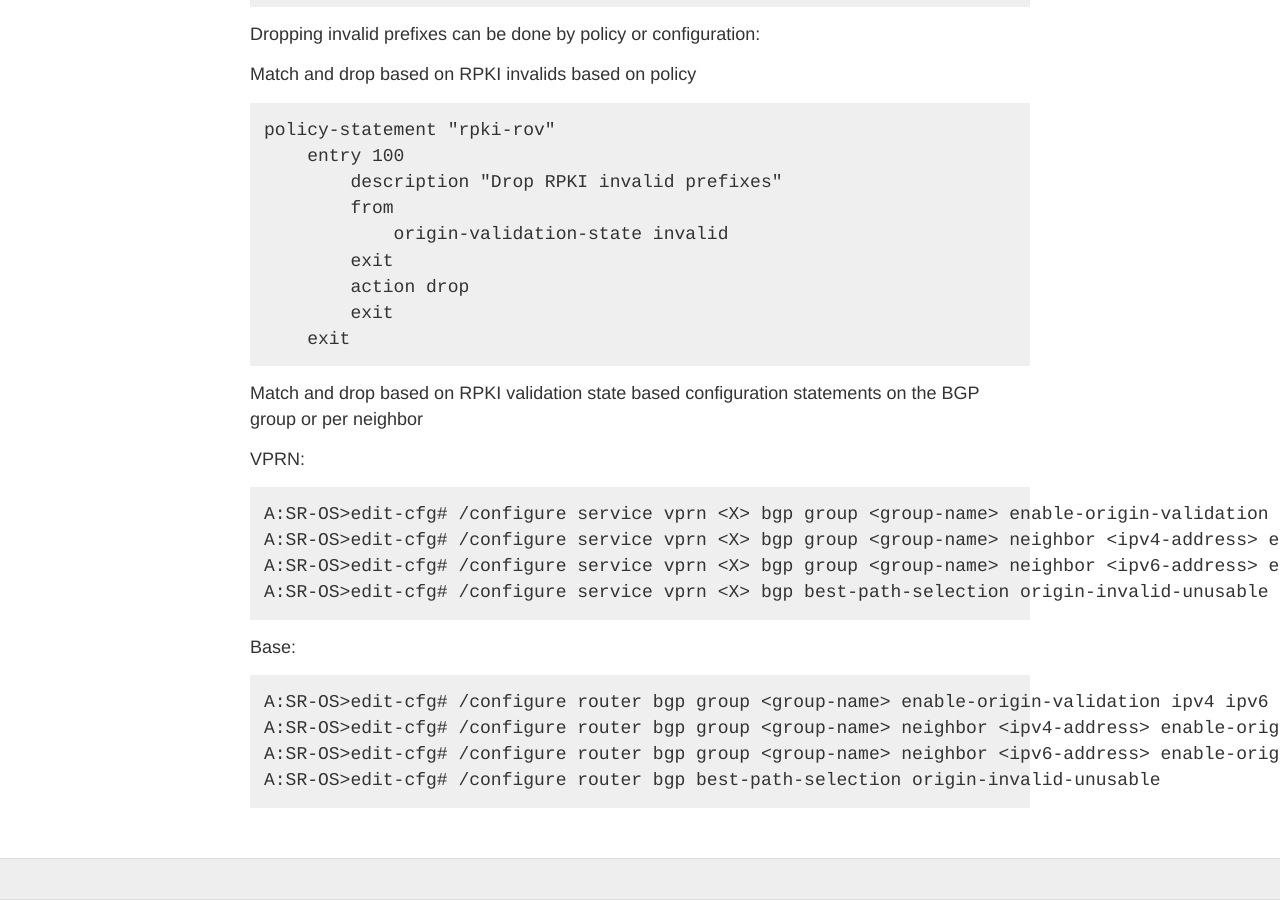
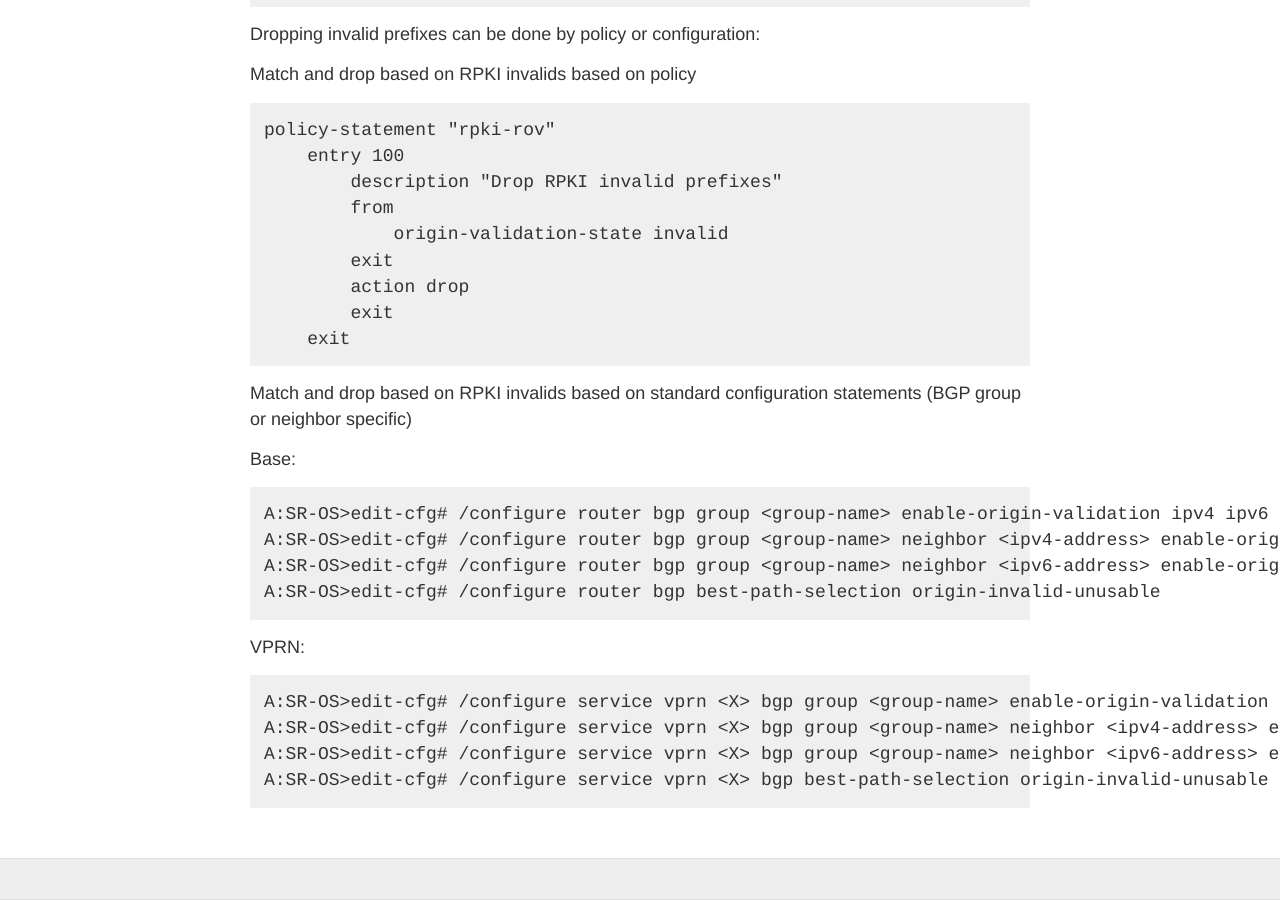
Before and after one commit to NLNOG/bgpfilterguide, a Jekyll site: the page built from guides/reject_invalids.md, in a window 1280 px wide and 900 px high, scrolled down 4701 px. Built offline with Jekyll 4.4.1, drawn with Linux system fonts in a browser that asks for light colours; some of the changed lines change nothing that is shown.

Commit message:
Added Nokia SR-OS

````diff
--- a/guides/reject_invalids.md
+++ b/guides/reject_invalids.md
@@ -191,7 +191,15 @@
     exit
 ```
 
-Match and drop based on RPKI validation state based configuration statements on the BGP group or per neighbor
+Match and drop based on RPKI invalids based on standard configuration statements (BGP group or neighbor specific)
+
+Base:
+```
+A:SR-OS>edit-cfg# /configure router bgp group <group-name> enable-origin-validation ipv4 ipv6
+A:SR-OS>edit-cfg# /configure router bgp group <group-name> neighbor <ipv4-address> enable-origin-validation ipv4
+A:SR-OS>edit-cfg# /configure router bgp group <group-name> neighbor <ipv6-address> enable-origin-validation ipv6
+A:SR-OS>edit-cfg# /configure router bgp best-path-selection origin-invalid-unusable
+```
 
 VPRN:
 ```
@@ -200,11 +208,3 @@
 A:SR-OS>edit-cfg# /configure service vprn <X> bgp group <group-name> neighbor <ipv6-address> enable-origin-validation ipv6
 A:SR-OS>edit-cfg# /configure service vprn <X> bgp best-path-selection origin-invalid-unusable
 ```
-
-Base:
-```
-A:SR-OS>edit-cfg# /configure router bgp group <group-name> enable-origin-validation ipv4 ipv6
-A:SR-OS>edit-cfg# /configure router bgp group <group-name> neighbor <ipv4-address> enable-origin-validation ipv4
-A:SR-OS>edit-cfg# /configure router bgp group <group-name> neighbor <ipv6-address> enable-origin-validation ipv6
-A:SR-OS>edit-cfg# /configure router bgp best-path-selection origin-invalid-unusable
-```
````
